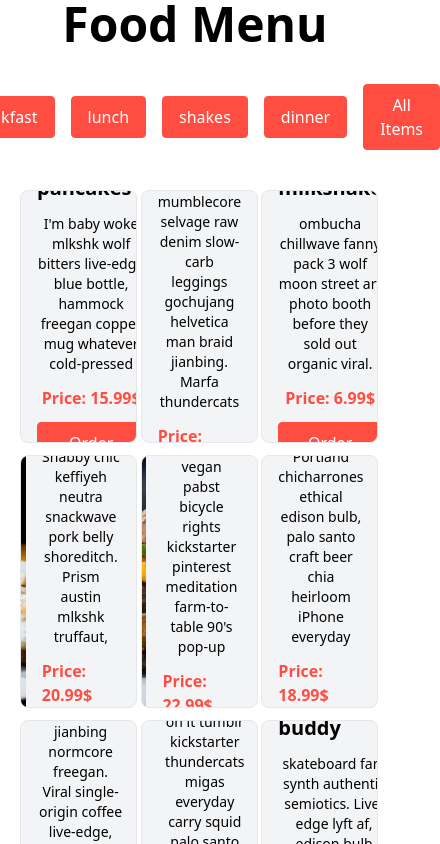
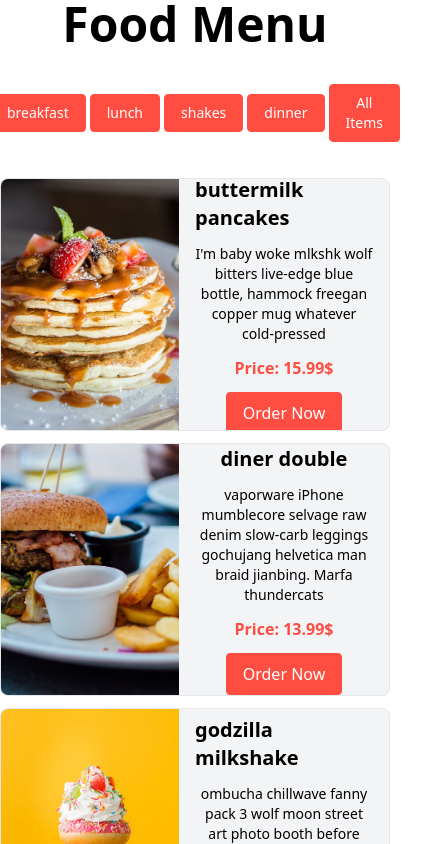
Before and after one commit to arapurbo18181/restaurant-menu, a Next.js app: page / in a window 390 px wide. Shown: the top 844 px of the page, 440 px wide, since content can reach past the window. Built offline with nearby package versions, Linux system fonts and the light colour scheme.

Commit message:
responsiveness added

```diff
--- a/pages/index.tsx
+++ b/pages/index.tsx
@@ -26,7 +26,7 @@ const Home: NextPage = () => {
         <link rel="icon" href="/favicon.ico" />
       </Head>
       <div className="flex justify-center text-5xl font-bold">Food Menu</div>
-      <section className="flex justify-center items-center my-4 space-x-4">
+      <section className="flex justify-center items-center my-4 text-sm md:text-xl space-x-1 md:space-x-4">
         {categories.map((elem) => {
           return (
             <button
@@ -38,12 +38,12 @@ const Home: NextPage = () => {
           );
         })}
       </section>
-      <section className="grid grid-cols-3 gap-3 m-5">
+      <section className="grid grid-cols-1 md:grid-cols-2 xl:grid-cols-3 gap-3 xl:m-5 place-content-center place-items-center w-[100vw]">
         {items.map((elem) => {
           return (
             <div
               key={elem.id}
-              className="flex justify-between bg-gray-100 border rounded-lg h-[30vh] w-[30vw] overflow-hidden"
+              className="flex justify-between bg-gray-100 border rounded-lg h-[30vh] w-full md:w-[40vw] xl:w-[30vw] overflow-hidden"
             >
               <div className="flex-1 h-full w-full">
                 <img
```
